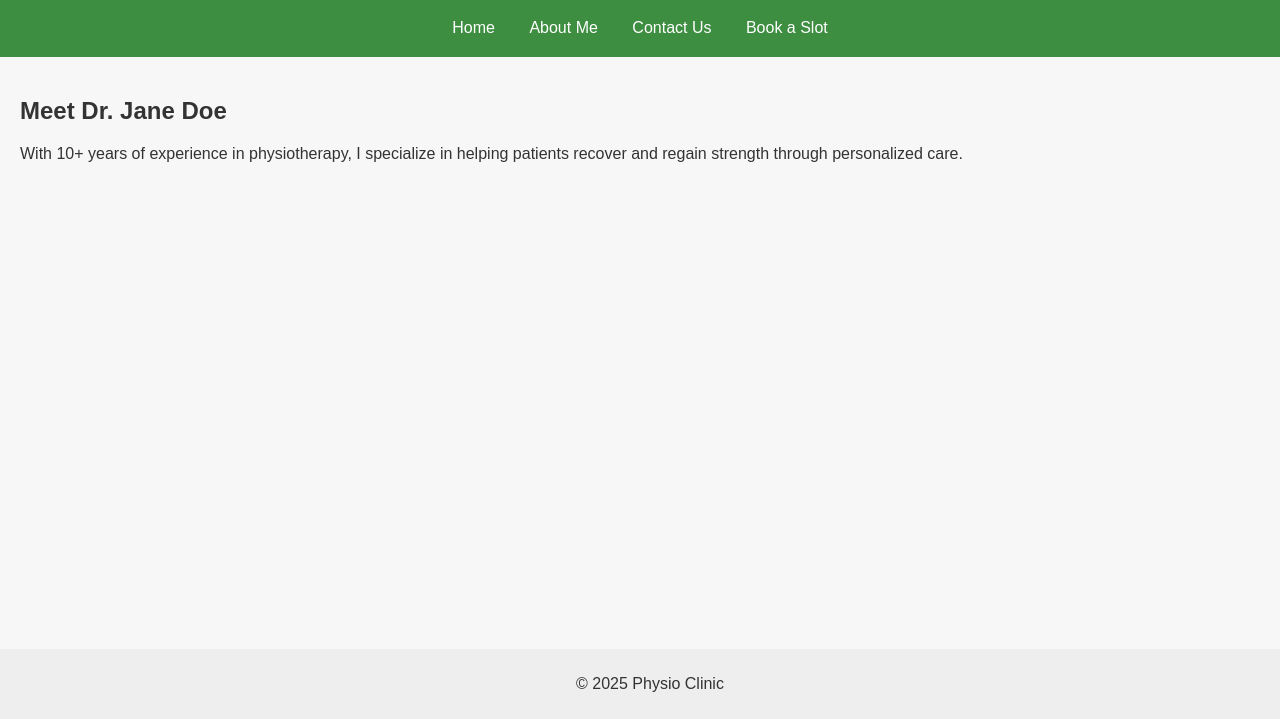
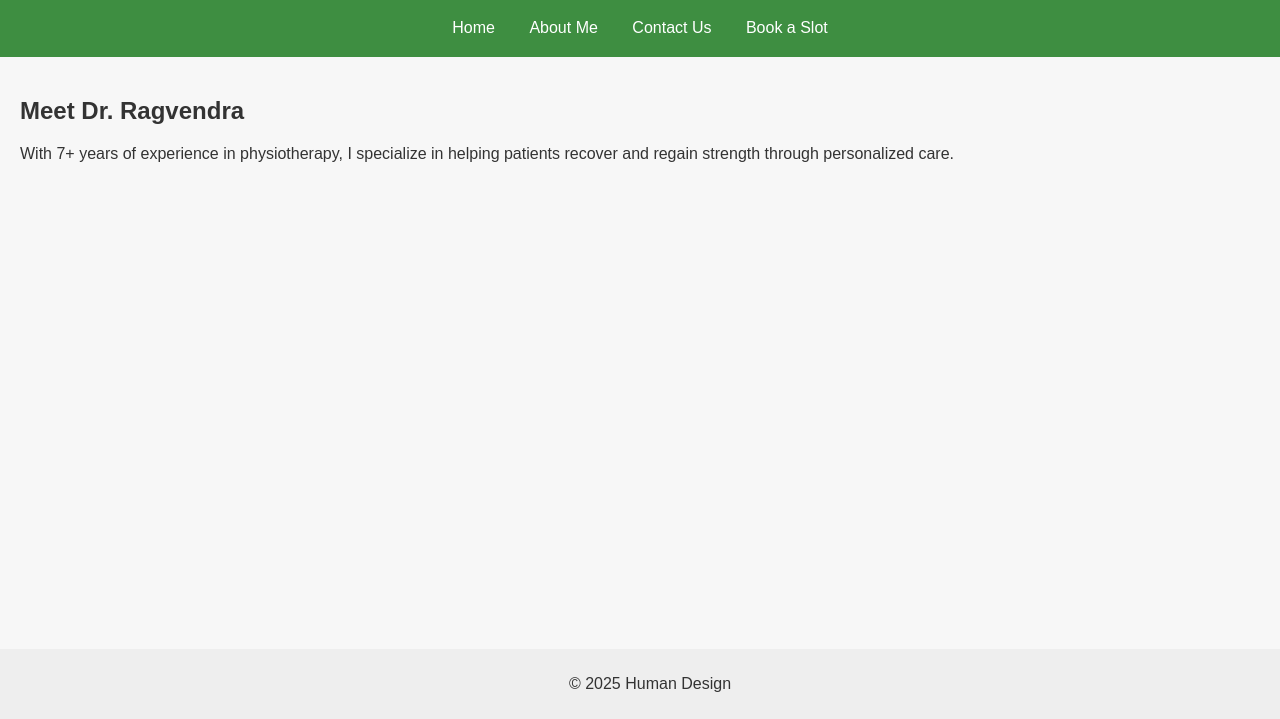
Before and after one commit to ankit2410/hd, a plain HTML site: page about.html in a window 1280 px wide. Shown: the part 81-800 px from the top of the page. Drawn offline with Linux system fonts and the light colour scheme.

Commit message:
Update about.html

```diff
--- a/about.html
+++ b/about.html
@@ -18,12 +18,12 @@
   </header>
   <main>
     <section>
-      <h2>Meet Dr. Jane Doe</h2>
-      <p>With 10+ years of experience in physiotherapy, I specialize in helping patients recover and regain strength through personalized care.</p>
+      <h2>Meet Dr. Ragvendra</h2>
+      <p>With 7+ years of experience in physiotherapy, I specialize in helping patients recover and regain strength through personalized care.</p>
     </section>
   </main>
   <footer>
-    <p>&copy; 2025 Physio Clinic</p>
+    <p>&copy; 2025 Human Design</p>
   </footer>
 </body>
 </html>
```
